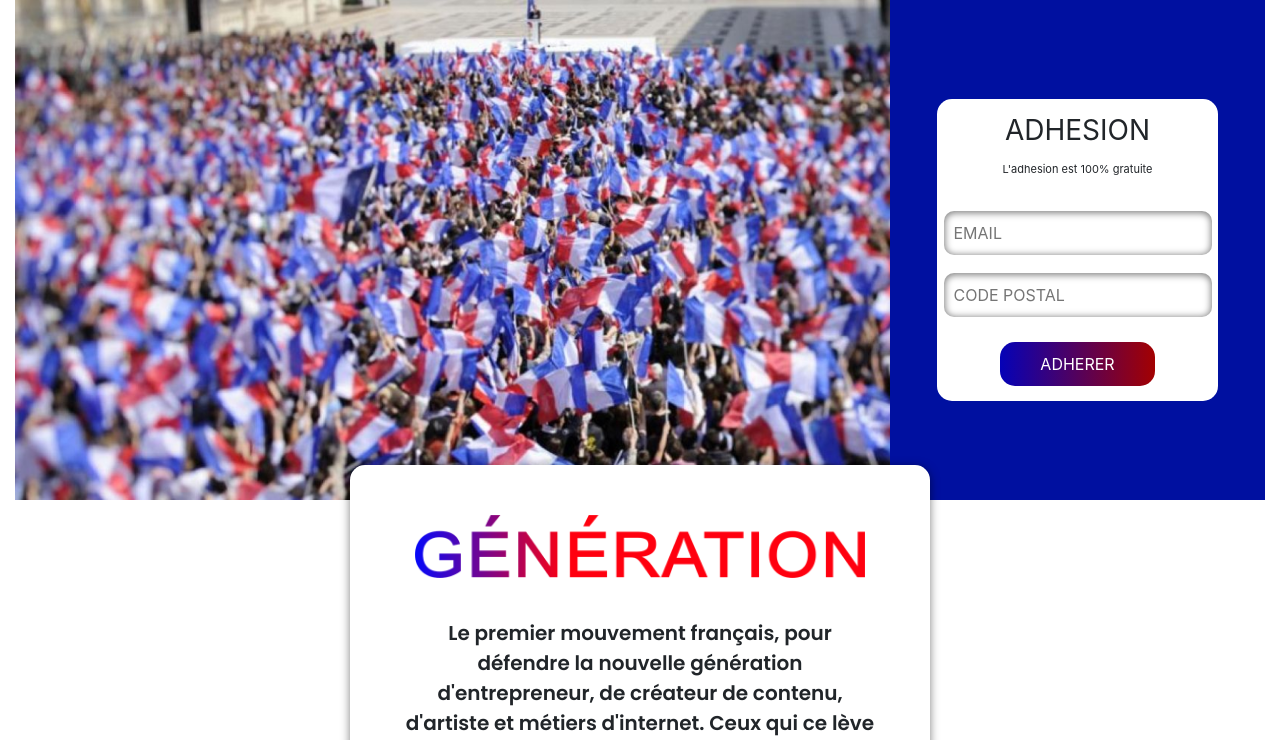
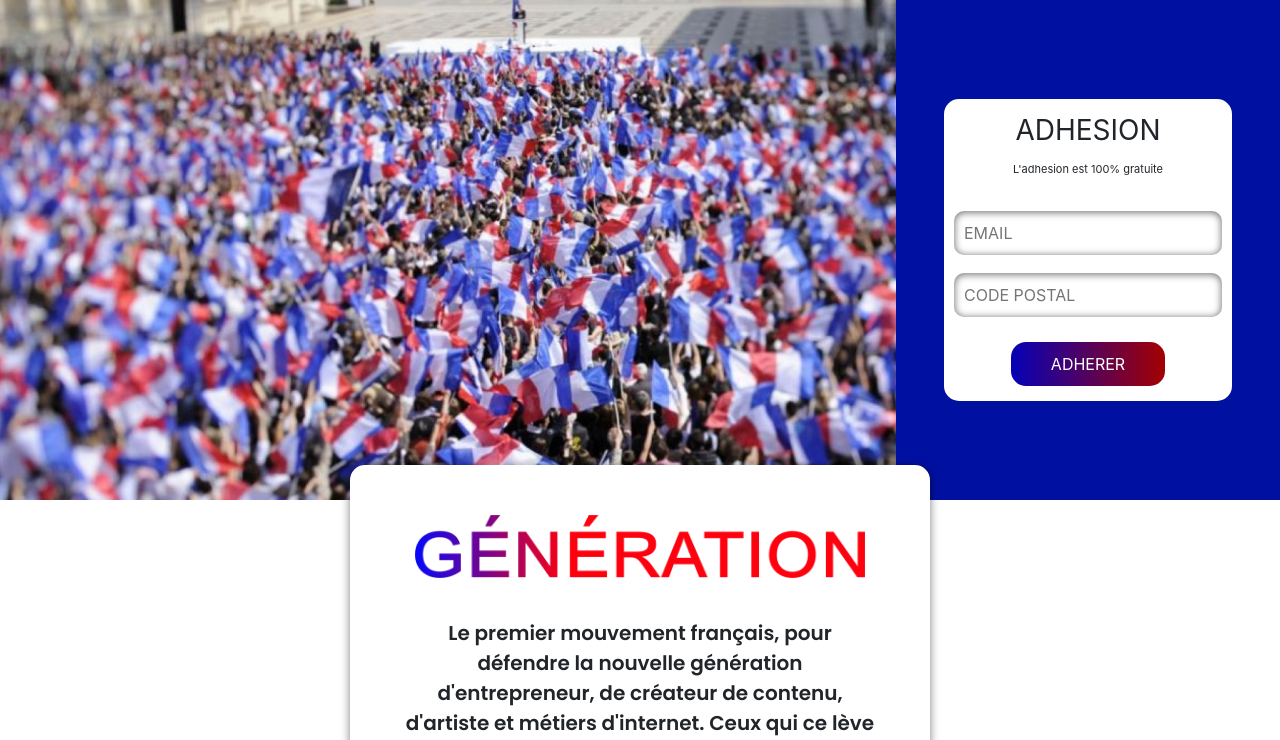
Before and after one commit to TheMaxium69/Generation.ium-WebSite, a PHP site: page / in a window 1280 px wide. Shown: the part 106-846 px from the top of the page. Run offline with PHP 8.4, Linux system fonts and the light colour scheme.

Commit message:
correction padding

```diff
--- a/composant/goals.phtml
+++ b/composant/goals.phtml
@@ -1,4 +1,4 @@
-<div id="goals" class="container-fluid">
+<div id="goals">
     <div class="goals">
         <h2>Notre Objectif</h2>
         <p>Dolor delenit justo dolore et sit et nobis erat diam sed takimata nonumy vulputate lorem duo. Consequat molestie praesent amet voluptua justo sed justo magna lorem stet sit at amet sit diam sed ipsum. Ea nonummy amet consetetur ea ut voluptua sea hendrerit ipsum rebum imperdiet et diam ut odio ut rebum diam. Rebum diam ipsum erat feugait kasd dolores lorem lorem et aliquyam kasd labore aliquyam lorem. Amet in amet gubergren aliquam gubergren et et ullamcorper diam. Takimata diam clita kasd stet dolor consetetur magna vero.</p>
--- a/index.php
+++ b/index.php
@@ -6,7 +6,7 @@
 
 <main>
 
-    <section id="bg-index" class="container-fluid">
+    <section id="bg-index">
         <div class="flags"></div>
         <div class="join-container">
             <?php joinForm(); ?>
```
